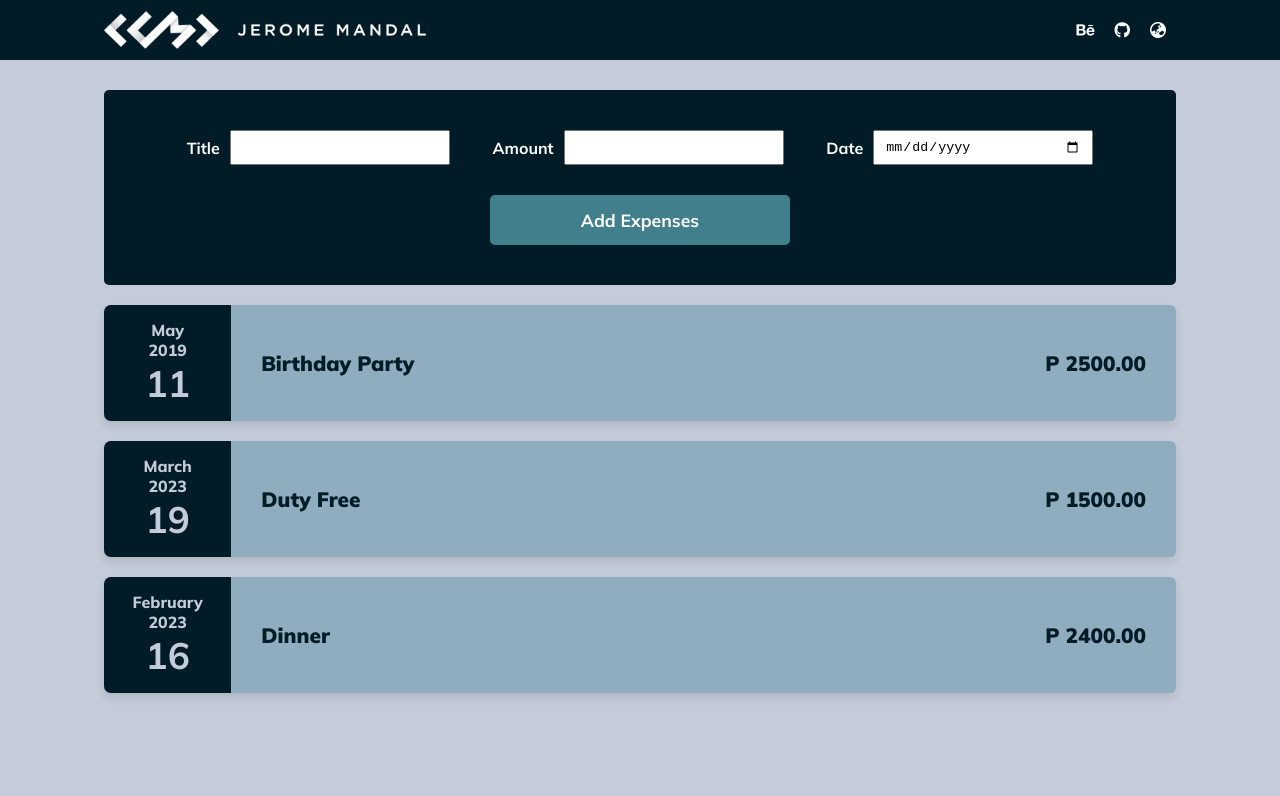
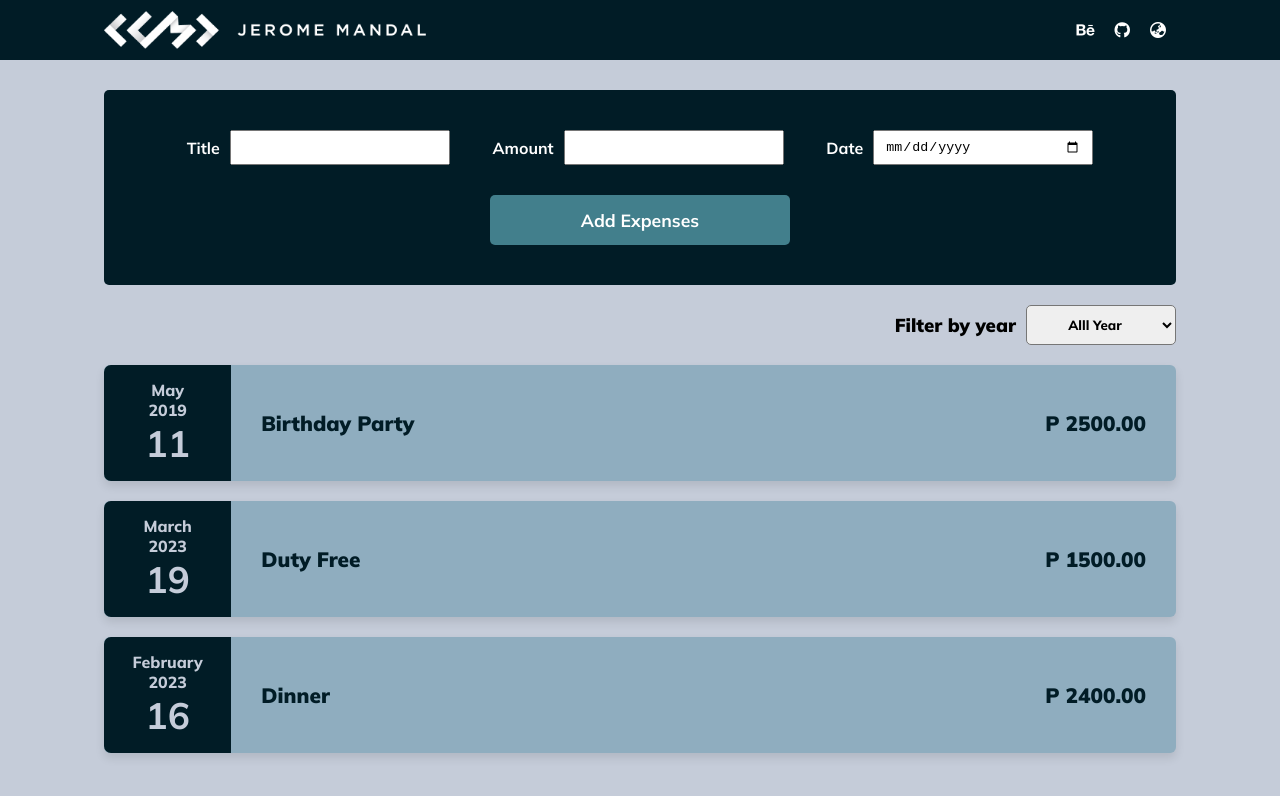
Before and after one commit to mandaljerome/expenses-react-proj, a React (Vite) app: page / in a window 1280 px wide. Shown: the top 796 px of the page. Built offline with nearby package versions, Linux system fonts and the light colour scheme.

Commit message:
Commit 03.26.23

```diff
--- a/src/App.jsx
+++ b/src/App.jsx
@@ -1,55 +1,70 @@
 import './App.scss'
 import Header from './Header'
-import Expense from './components/Expenses/Expense'
+import ExpenseList from './components/Expenses/ExpenseList'
 import NewExpense from './components/NewExpenses/NewExpense'
+import ExpensesFilter from './components/Expenses/ExpensesFilter'
 import { useState } from 'react'
 
 // import data from './data.jsx'
 
 function App() {
-
     const [datas, setDatas] = useState([
         {
             id: 1,
             title: 'Birthday Party',
-         date: new Date(2019,4,11),
-         amount: 2500
+            date: new Date(2019, 4, 11),
+            amount: 2500,
         },
         {
             id: 2,
             title: 'Duty Free',
-         date: new Date(2023,2,19),
-         amount: 1500
+            date: new Date(2023, 2, 19),
+            amount: 1500,
         },
         {
             id: 3,
             title: 'Dinner',
-         date: new Date(2023,1,16),
-         amount: 2400
-      }
+            date: new Date(2023, 1, 16),
+            amount: 2400,
+        },
     ])
 
-   // const expensesData = datas
-   const expense = datas.map((data) => (
-      <Expense
+    const [filterYear, setFilterYear] = useState('all')
+
+    const filteredData =
+        filterYear == 'all'
+            ? datas.map((data) => data)
+            : datas.filter((data) => data.date.getFullYear() == filterYear)
+
+
+
+    const expense = filteredData.map((data) => {
+        return (
+            <ExpenseList
                 key={data.id}
                 title={data.title}
                 date={data.date}
                 amount={data.amount}
             />
-   ))
+        )
+    })
 
     const getDataHandler = (data) => {
         setDatas((prev) => {
-        return [...prev, data
-        ]})
+            return [data, ...prev]
+        })
+    }
+
+    const selectedYear = (data) => {
+        setFilterYear(data)
     }
 
     return (
         <div className='App'>
             <Header />
-         <NewExpense onGetData={getDataHandler}/>
-         {expense}
+            <NewExpense onGetData={getDataHandler} />
+            <ExpensesFilter onSelectedOption={selectedYear} />
+            {filteredData.length == 0 ? <h1>No data found</h1> : expense}
         </div>
     )
 }
--- a/src/App.scss
+++ b/src/App.scss
@@ -4,4 +4,7 @@
 .App {
    height: 100vh;
 
+   h1 {
+      text-align: center;
+   }
 }
--- a/src/components/Expenses/Expense.jsx
+++ b/src/components/Expenses/Expense.jsx
@@ -1,24 +1,9 @@
-import { useState } from 'react'
 import './Expense.scss'
-import ExpenseDate from './ExpenseDate'
 
-const Expense = (props) => {
-   const floatValue = parseFloat(props.amount).toFixed(2)
+const Expense = () => {
+  return (
 
-
-   return (
-      <div className='expense'>
-         <div className='section-container'>
-            <div className="expenses-item">
-            <ExpenseDate date={props.date}/>
-               <div className="title">
-                  <h1>{props.title}</h1>
-                  <h1>P {floatValue}</h1>
-               </div>
-            </div>
-         </div>
-      </div>
-   )
+  )
 }
 
 export default Expense
--- a/src/components/Expenses/Expense.scss
+++ b/src/components/Expenses/Expense.scss
@@ -1,23 +1 @@
-@import '../../assets/colors.scss';
-
-.expenses-item {
-    background-color: $color2;
-    border-radius: 6px;
-    display: flex;
-    box-shadow: 0px 5px 10px rgba($color: #000000, $alpha: 0.1);
-    margin-top: 20px;
-
-    .title {
-        display: flex;
-        justify-content: space-between;
-        width: 100%;
-        margin: 0 30px;
-        align-items: center;
-        color: $color3;
-
-        h1 {
-            font-size: 1.3rem;
-            font-weight: 900;
-        }
-    }
-}
+@import '../../assets/colors.scss'
--- /dev/null
+++ b/src/components/Expenses/ExpenseList.jsx
@@ -0,0 +1,25 @@
+import { useState } from 'react'
+import './ExpenseList.scss'
+import ExpenseDate from './ExpenseDate'
+import ExpensesFilter from './ExpensesFilter'
+
+const Expense = (props) => {
+   const floatValue = parseFloat(props.amount).toFixed(2)
+
+
+   return (
+      <div className='expense'>
+         <div className='section-container'>
+            <div className="expenses-item">
+            <ExpenseDate date={props.date}/>
+               <div className="title">
+                  <h1>{props.title}</h1>
+                  <h1>P {floatValue}</h1>
+               </div>
+            </div>
+         </div>
+      </div>
+   )
+}
+
+export default Expense
--- /dev/null
+++ b/src/components/Expenses/ExpenseList.scss
@@ -0,0 +1,23 @@
+@import '../../assets/colors.scss';
+
+.expenses-item {
+    background-color: $color2;
+    border-radius: 6px;
+    display: flex;
+    box-shadow: 0px 5px 10px rgba($color: #000000, $alpha: 0.1);
+    margin-top: 20px;
+
+    .title {
+        display: flex;
+        justify-content: space-between;
+        width: 100%;
+        margin: 0 30px;
+        align-items: center;
+        color: $color3;
+
+        h1 {
+            font-size: 1.3rem;
+            font-weight: 900;
+        }
+    }
+}
--- /dev/null
+++ b/src/components/Expenses/ExpensesFilter.jsx
@@ -0,0 +1,25 @@
+import './ExpensesFilter.scss'
+
+const ExpensesFilter = (props) => {
+    const selectChangeHandler = (e) => {
+        props.onSelectedOption(e.target.value)
+    }
+
+    return (
+        <div className='expenses-filter'>
+            <div className='section-container'>
+                <h3>Filter by year</h3>
+                <select onChange={selectChangeHandler}>
+                    <option value='all'>Alll Year</option>
+                    <option value='2019'>2019</option>
+                    <option value='2020'>2020</option>
+                    <option value='2021'>2021</option>
+                    <option value='2022'>2022</option>
+                    <option value='2023'>2023</option>
+                </select>
+            </div>
+        </div>
+    )
+}
+
+export default ExpensesFilter
--- /dev/null
+++ b/src/components/Expenses/ExpensesFilter.scss
@@ -0,0 +1,46 @@
+@import '../../assets/colors.scss';
+
+.expenses-filter {
+    .section-container {
+        display: flex;
+        justify-content: flex-end;
+        align-items: center;
+        margin-top: 20px;
+
+        h3 {
+            font-weight: 900;
+            margin: 10px 10px 10px 0;
+            line-height: 1;
+        }
+
+        select {
+            width: 150px;
+            text-align: center;
+            height: 40px;
+            border-radius: 5px;
+            font-family: inherit;
+            font-weight: 800;
+
+            option {
+                font-family: inherit;
+
+            }
+
+
+            option:checked {
+                background-color: $color3; /* Set selected color */
+                color: #fff; /* Set selected text color */
+            }
+
+        }
+
+        select:active {
+            outline: none;
+        }
+
+        select:focus{
+            outline: none;
+        }
+
+    }
+}
--- a/src/components/NewExpenses/NewExpenseForm.jsx
+++ b/src/components/NewExpenses/NewExpenseForm.jsx
@@ -55,7 +55,7 @@ const NewExpenseForm = (props) => {
                   <input
                      type='date'
                      name='date'
-                     min='2020-01-01'
+                     min='2019-01-01'
                      value={inputData.date}
                      max='2025-12-31'
                      onChange={inputChange}
```
Lines whose indentation alone changed are shown as unchanged.
